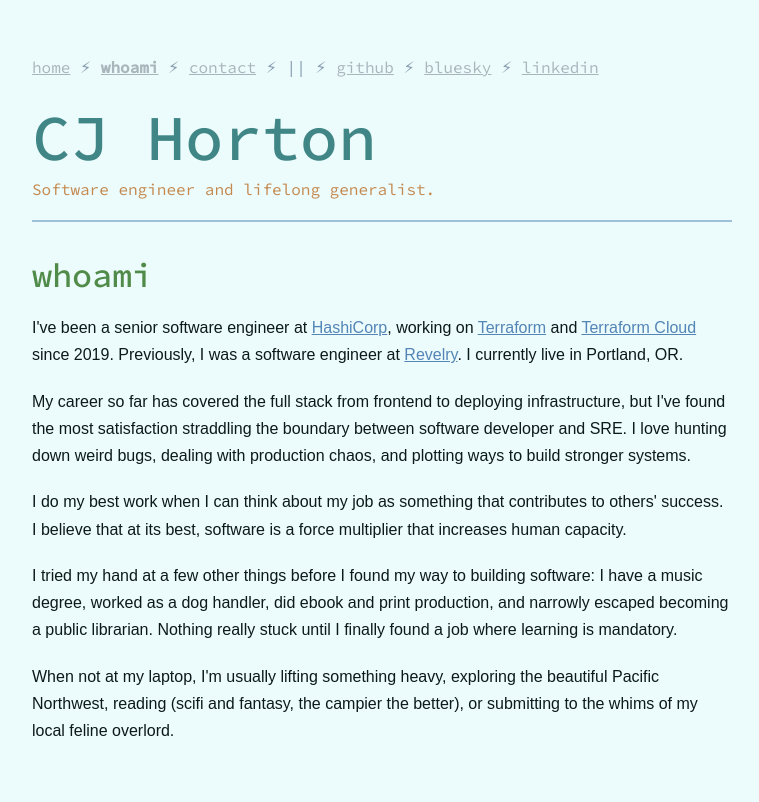
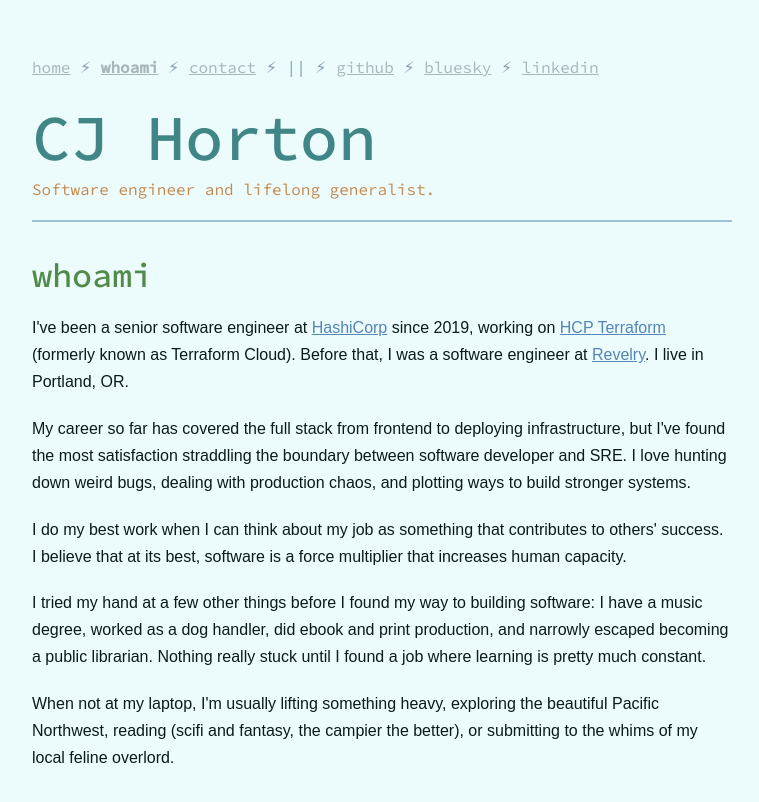
Before and after one commit to radditude/radditude.github.io, a Jekyll site: the page built from whoami.html, in a window 1280 px wide. Shown: the top 802 px of the page, without its empty margins (258-1017 px from the left). Built offline with Jekyll 4.4.1, drawn with Linux system fonts in a browser that asks for light colours; some web fonts are replaced.

Commit message:
Revise whoami.html for clarity and updates
Updated the description of professional experience and personal interests.

```diff
--- a/whoami.html
+++ b/whoami.html
@@ -15,13 +15,13 @@ title: 'whoami'
 
   <h2>whoami</h2>
 
-  <p>I've been a senior software engineer at <a href="https://www.hashicorp.com/">HashiCorp</a>, working on <a href="https://www.terraform.io/">Terraform</a> and <a href="https://www.terraform.io/cloud">Terraform Cloud</a> since 2019. Previously, I was a software engineer at <a href="https://revelry.co/">Revelry</a>. I currently live in Portland, OR. </p>
+  <p>I've been a senior software engineer at <a href="https://www.hashicorp.com/">HashiCorp</a> since 2019, working on <a href="https://www.terraform.io/cloud">HCP Terraform</a> (formerly known as Terraform Cloud). Before that, I was a software engineer at <a href="https://revelry.co/">Revelry</a>. I live in Portland, OR. </p>
 
   <p>My career so far has covered the full stack from frontend to deploying infrastructure, but I've found the most satisfaction straddling the boundary between software developer and SRE. I love hunting down weird bugs, dealing with production chaos, and plotting ways to build stronger systems. </p>
 
   <p>I do my best work when I can think about my job as something that contributes to others' success. I believe that at its best, software is a force multiplier that increases human capacity. </p>
 
-  <p>I tried my hand at a few other things before I found my way to building software: I have a music degree, worked as a dog handler, did ebook and print production, and narrowly escaped becoming a public librarian. Nothing really stuck until I finally found a job where learning is mandatory.</p>
+  <p>I tried my hand at a few other things before I found my way to building software: I have a music degree, worked as a dog handler, did ebook and print production, and narrowly escaped becoming a public librarian. Nothing really stuck until I found a job where learning is pretty much constant.</p>
 
   <p>When not at my laptop, I'm usually lifting something heavy, exploring the beautiful Pacific Northwest, reading (scifi and fantasy, the campier the better), or submitting to the whims of my local feline overlord.</p>
 </div>
```
